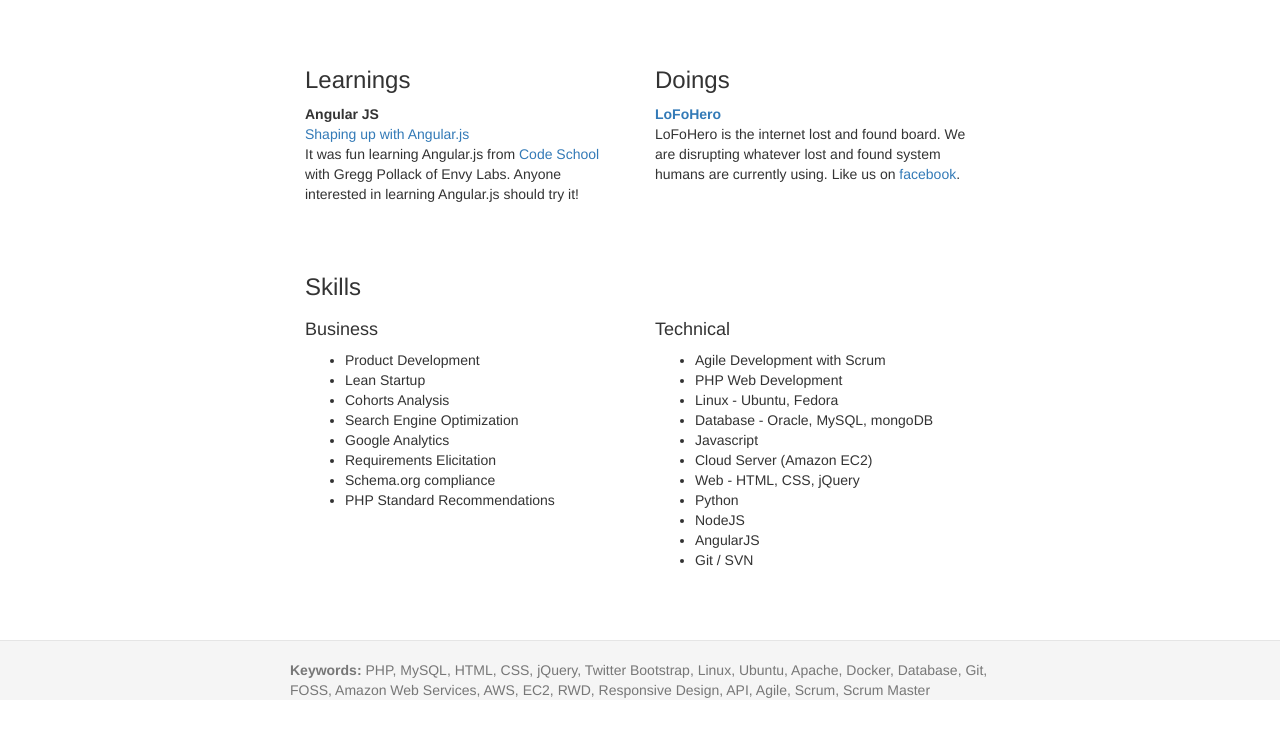
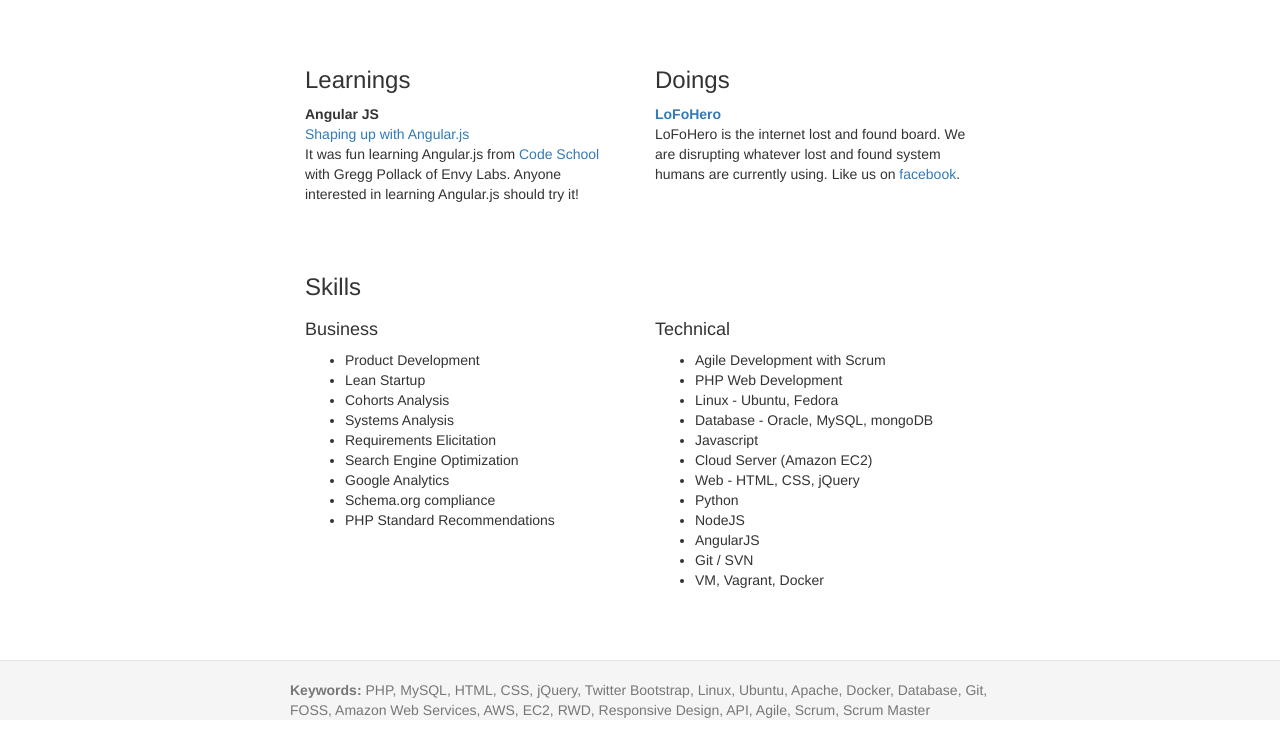
Before and after one commit to jediscript/jediscript.github.io, a plain HTML site: page index.html in a window 1280 px wide. Shown: the part 1213-1943 px from the top of the page. Drawn offline with nearby package versions, Linux system fonts and the light colour scheme.

Commit message:
added skills

```diff
--- a/index.html
+++ b/index.html
@@ -122,9 +122,10 @@
 						<li>Product Development</li>
 						<li>Lean Startup</li>
 						<li>Cohorts Analysis</li>
+						<li>Systems Analysis</li>
+						<li>Requirements Elicitation</li>
 						<li>Search Engine Optimization</li>
 						<li>Google Analytics</li>
-						<li>Requirements Elicitation</li>
 						<li>Schema.org compliance</li>
 						<li>PHP Standard Recommendations</li>
 					</ul>
@@ -143,6 +144,7 @@
 						<li>NodeJS</li>
 						<li>AngularJS</li>
 						<li>Git / SVN</li>
+						<li>VM, Vagrant, Docker</li>
 					</ul>
 				</div>
 			</div>
```
